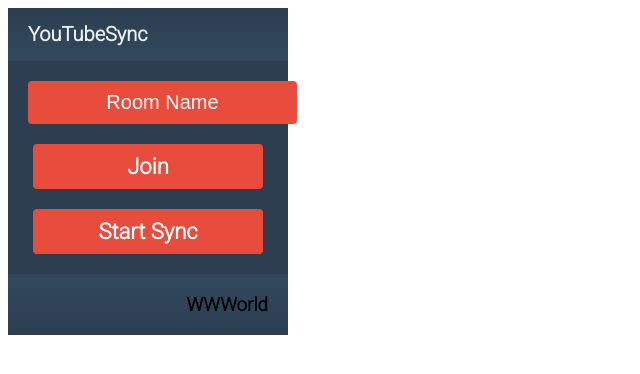
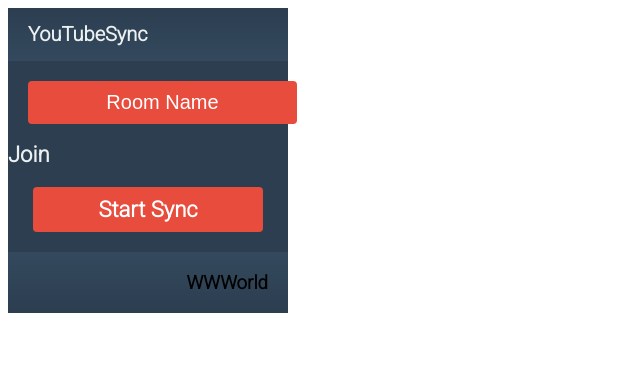
Before and after one commit to PandelisZ/WWWorld, a browser extension: page src/browser_action/main.html in a window 1280 px wide. Shown: the whole page, without its empty margins (0-640 px from the left). Drawn offline with Linux system fonts and the light colour scheme; files whose address does not match are found by name.

```diff
--- a/src/browser_action/main.html
+++ b/src/browser_action/main.html
@@ -15,7 +15,7 @@
     <form action="action_page.php">
       <input type="text" id="roomField" name="roomname" value="Room Name">
     </form>
-    <a href=""><h2 id="joinRoom" class="button">Join</h2></a>
+    <a href=""><h2 id="joinRoom">Join</h2></a>
     <a href="paused.html"><h2 id="toggleSync" class="unsynced">Start Sync</h2></a>
     <div class="footer">
       <h3>WWWorld</h3>
```
